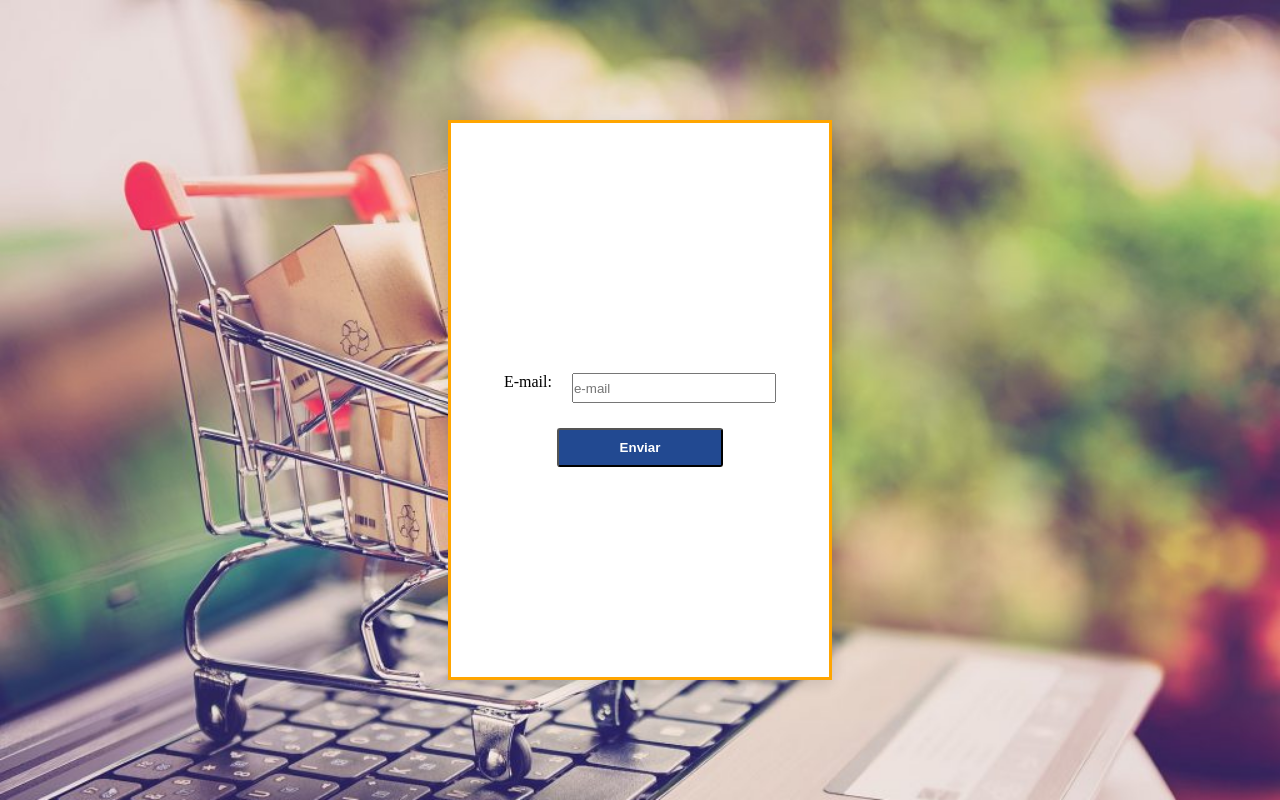
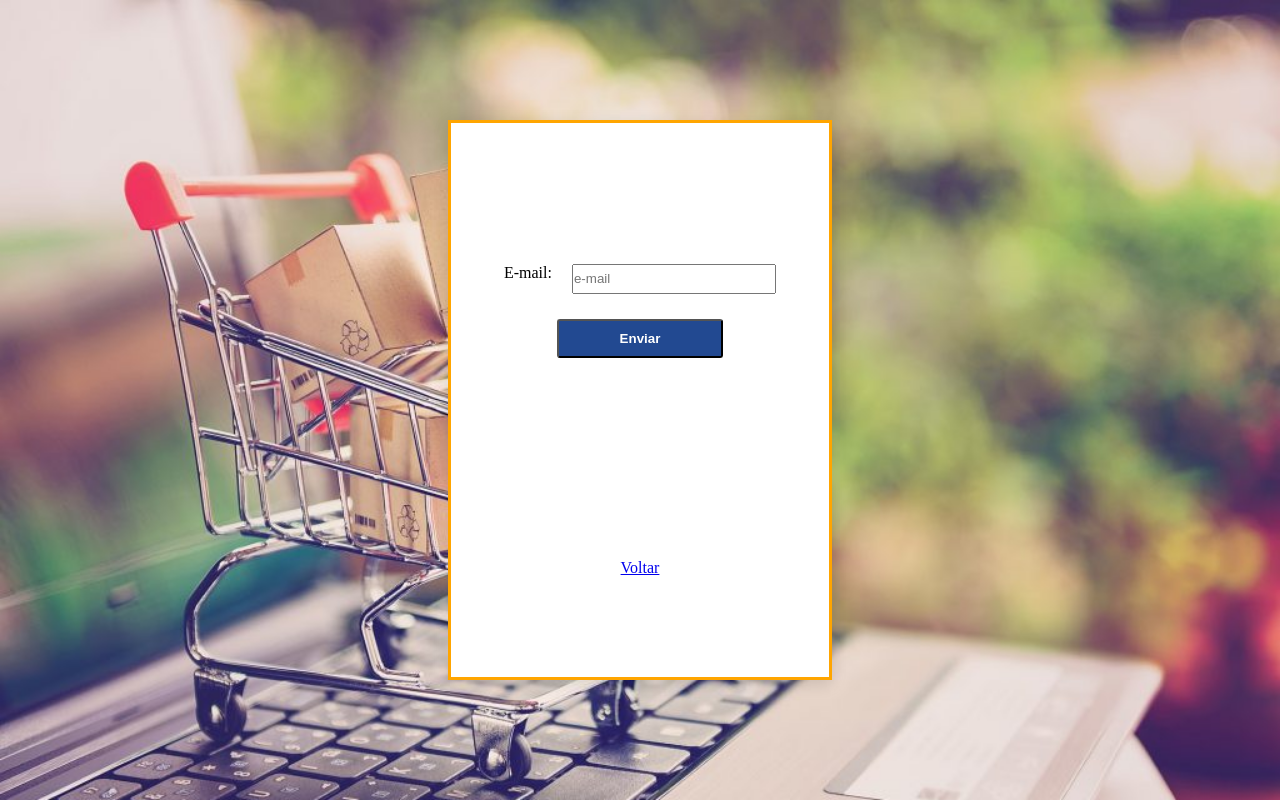
Before and after one commit to israelvieiradev/retirafacil, a plain HTML site: page esqueci-senha.html in a window 1280 px wide. Drawn offline with Linux system fonts and the light colour scheme.

Commit message:
tirando âncora "esqueci-senha" do container e implementando âncora "voltar" na página de esqueci-senha

```diff
--- a/esqueci-senha.css
+++ b/esqueci-senha.css
@@ -2,5 +2,5 @@
     display: flex;
     flex-direction: column;
     align-items: center;
-    justify-content: center;
+    justify-content: space-around;
 }
--- a/esqueci-senha.html
+++ b/esqueci-senha.html
@@ -27,6 +27,7 @@
             </section>
             <button id="btn-form" type="submit">Enviar</button>
         </form>
+        <a id="link-voltar" href="index.html">Voltar</a>
     </main>
 </body>
 </html>
```
Also changed, not shown: index.html (+1 -3 lines).
